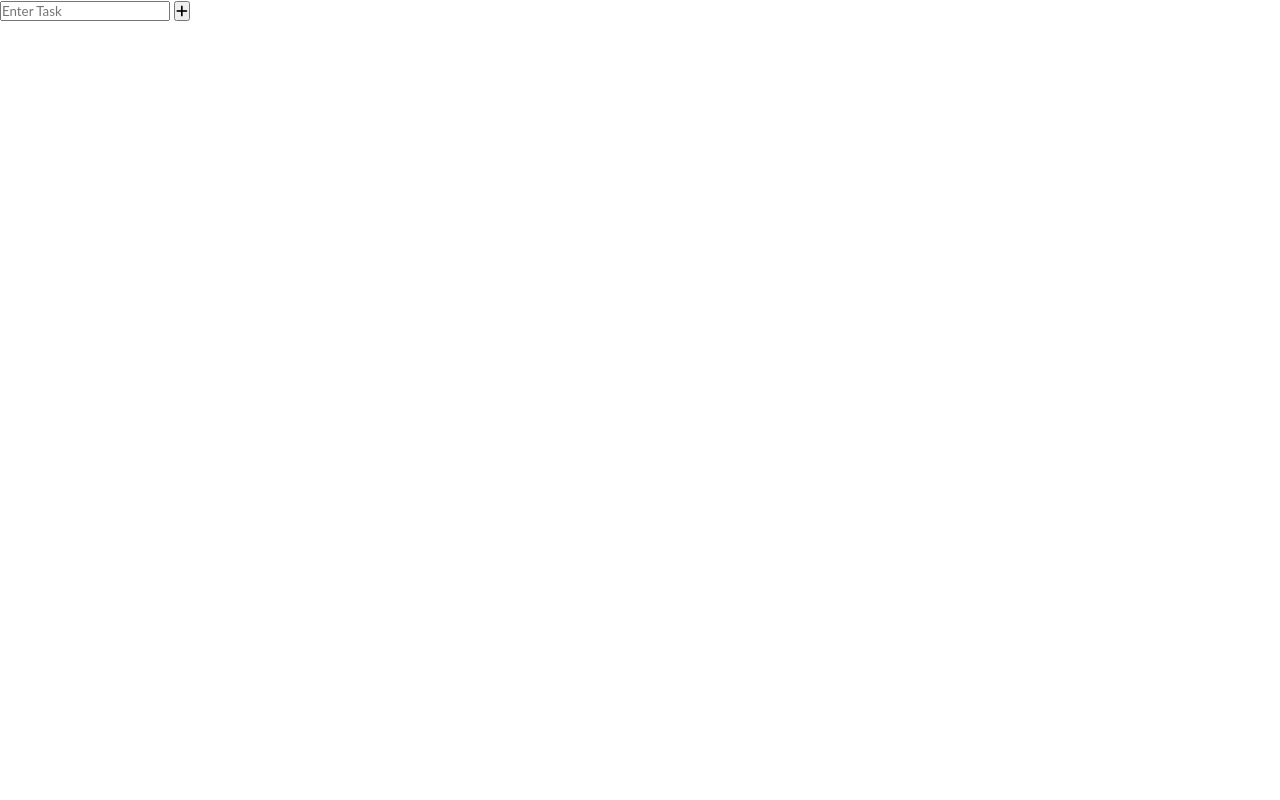
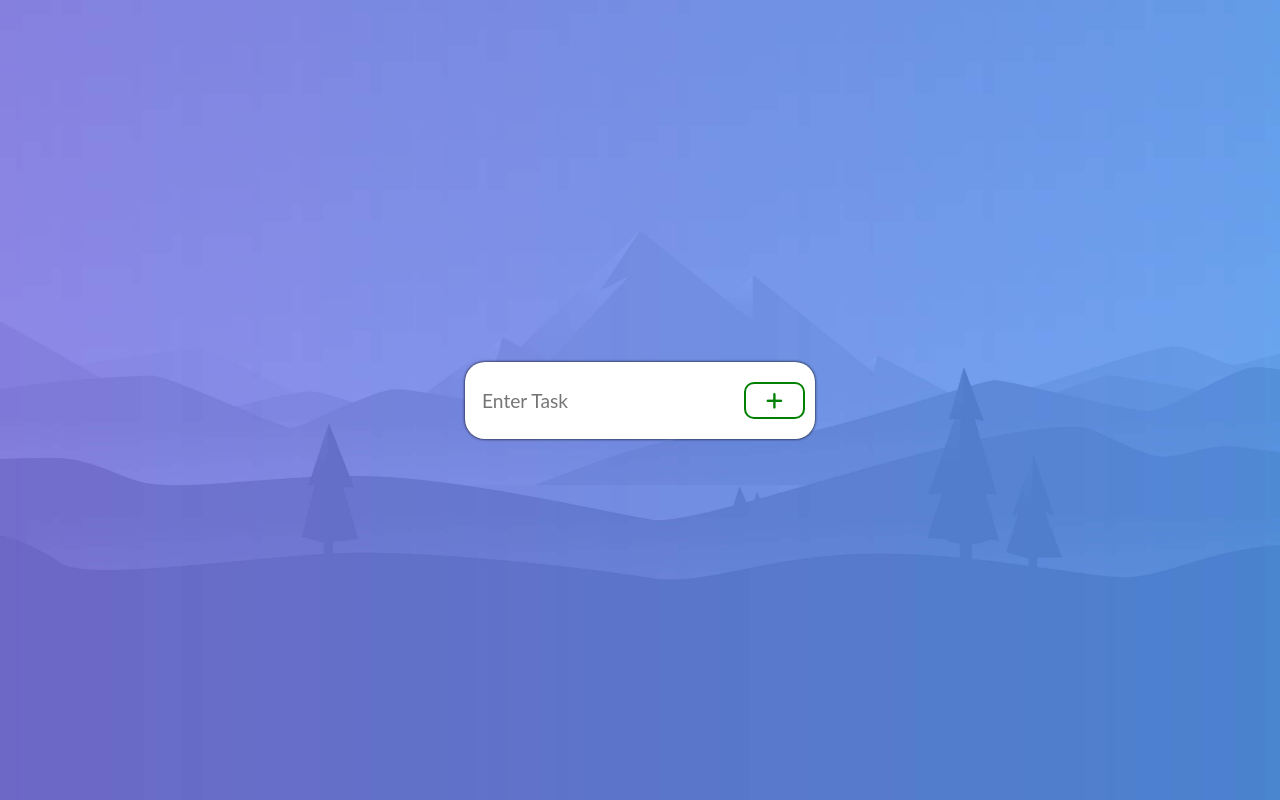
Before and after one commit to ptech12/js-projects, a plain HTML site: page todo-list/index.html in a window 1280 px wide. Drawn offline with Linux system fonts and the light colour scheme; a web font is replaced by a local one.

Commit message:
Styling Done

```diff
--- a/todo-list/index.html
+++ b/todo-list/index.html
@@ -21,7 +21,7 @@
   <body>
 
     <div class="container">
-      <div class="add-task-container">
+      <div id="add-task-container">
         <input type="text" placeholder="Enter Task">
         <button id="add-task">
           <i class="fa-solid fa-plus"></i>
--- a/todo-list/style.css
+++ b/todo-list/style.css
@@ -12,3 +12,53 @@
     box-sizing: border-box;
     font-family: 'Lato', sans-serif;
 }
+
+body{
+    height: 100vh;
+    background: url('../imgs/bg-5.jpg') no-repeat center center/ cover;
+
+    display: flex;
+    justify-content: center;
+    align-items: center;
+}
+
+#add-task-container{
+    width: 350px;
+    padding: 20px 10px;
+    background-color: #fff;
+
+    border-radius: 20px;
+    box-shadow: 0 0 3px;
+
+    display: flex;
+}
+
+input{
+    flex: 5;
+    margin-right: 10px;
+    border-radius: 10px;
+    font-size: 1.2rem;
+    border: 2px solid white;
+
+    padding: 5px;
+}
+#add-task{
+    flex: 1;
+    transition: .3s;
+
+    font-size: 1.2rem;
+    padding: 5px;
+
+    background-color: #fff;
+    color: green;
+
+    border: 2px solid green;
+    border-radius: 10px;
+}
+
+#add-task:hover{
+    background-color: green;
+    color: #fff;
+    cursor: pointer;
+
+}
```
Also changed, not shown: imgs/bg-5.jpg (added).
